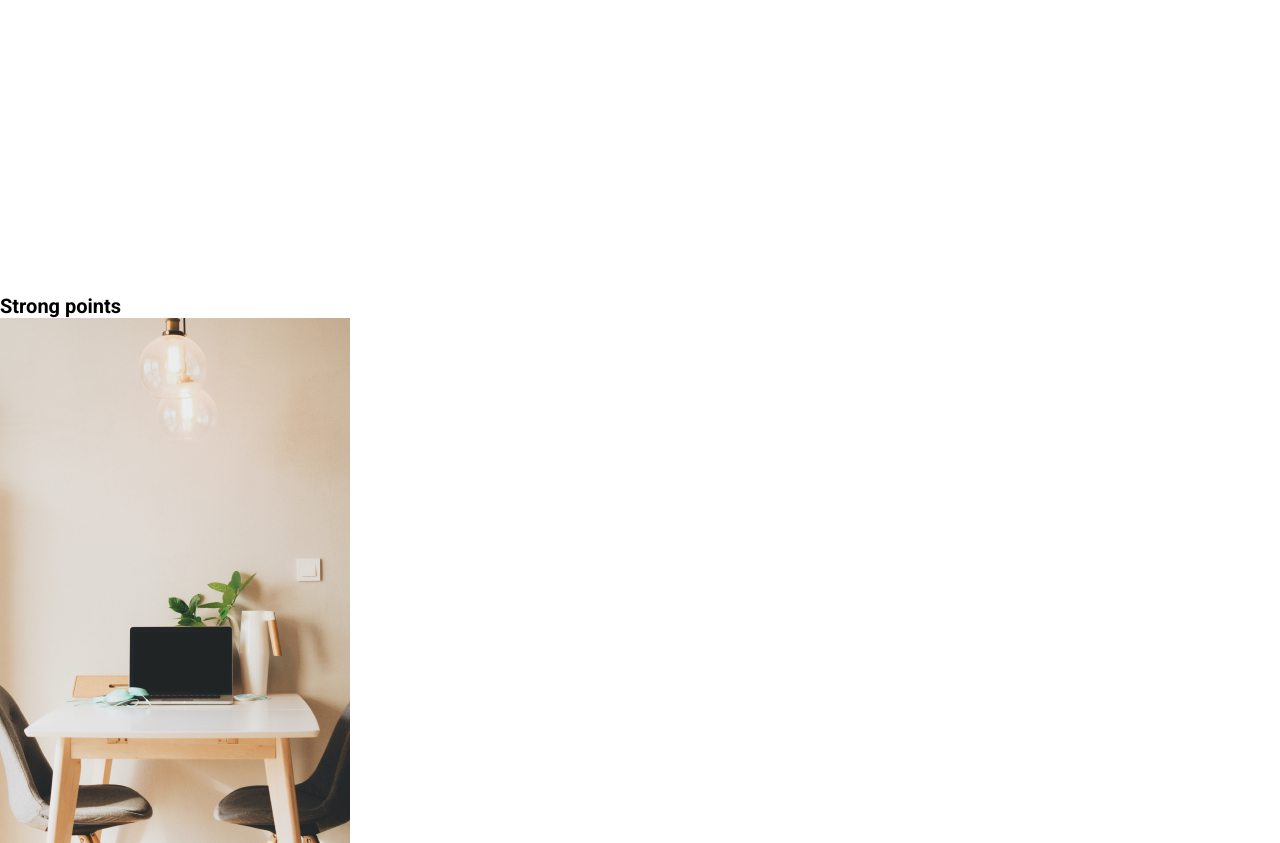
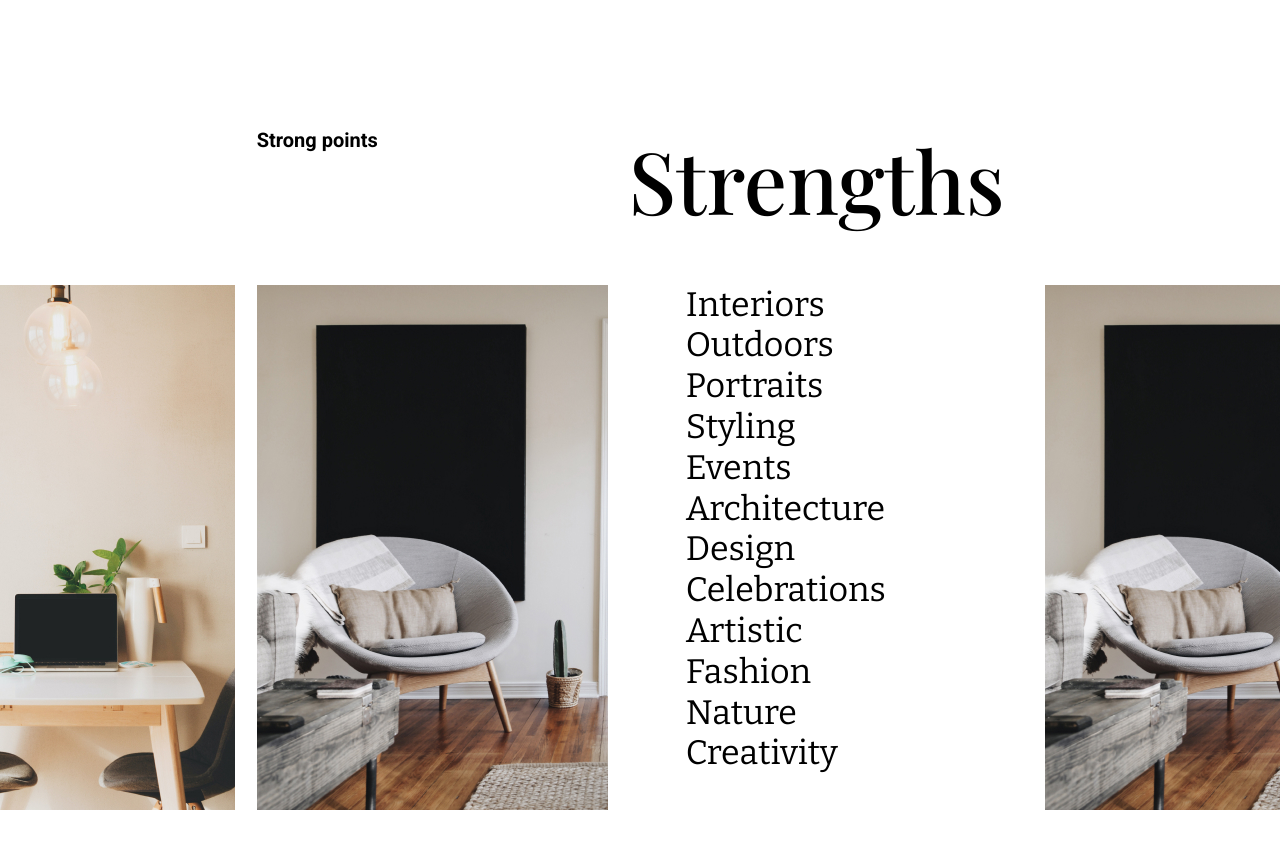
Before and after one commit to skorogod/otus-css-korogod, a plain HTML site: page index.html in a window 1280 px wide. Shown: the part 4620-5463 px from the top of the page. Drawn offline with nearby package versions, Linux system fonts and the light colour scheme; files that its build step writes are made by us from their sources; files whose address does not match are found by name.

Commit message:
strong-points-section added

```diff
--- a/index.html
+++ b/index.html
@@ -123,19 +123,14 @@
       </div>
     </section>
     <!--Strong points Section-->
-    <section class="strengths">
-      <h2 class="section-name">Strong points</h2>
-      <div>
-        <img src="img/Strong-points-1.jpg" alt="">
-      </div>
-      <div>
-        <img src="img/Strong-points-2.jpg" alt="">
-      </div>
-      <article>
-        <h2 class="strengths-title">
+    <section class="strengths wrapper">
+      <h2 class="strengths-header section-name">Strong points</h2>
+      <img class="img-1" src="img/Strong-points-1.jpg" alt="">
+      <img class="img-2" src="img/Strong-points-2.jpg" alt="">
+      <h2 class="strengths-list-title">
           Strengths
       </h2>
-        <ul>
+      <ul class="strengths-list">
         <li>Interiors</li>
         <li>Outdoors</li>
         <li>Portraits</li>
@@ -149,10 +144,7 @@
         <li>Nature</li>
         <li>Creativity</li>
       </ul>
-        <div>
-          <img src="img/Strong-points-3.jpg" alt="">
-        </div>
-      </article>
+      <img class="img-3" src="img/Strong-points-2.jpg" alt="">
     </section>
   </main>
 </body>
--- a/styles/css/style.css
+++ b/styles/css/style.css
@@ -48,7 +48,7 @@ html{
 }
 
 /*Titles*/
-.hero-title, .bio-title, .strengths-title {
+.hero-title, .bio-title, .strengths-list-title {
     font-family: 'Playfair Display', serif;
     font-size: 4.3rem;
     font-weight: 500;
@@ -156,7 +156,6 @@ html{
 .testimonials {
     max-width: 1179px;
     margin-top: 258px;
-    margin-bottom: 300px;
     display: grid;
     grid-template-rows: 1fr 760px;
     row-gap: 33px;
@@ -179,8 +178,6 @@ html{
     column-gap: 1.15rem;
     overflow: hidden;
 }
-
-
 
 .testimonials-nav-list {
     display: grid;
@@ -217,8 +214,87 @@ html{
 
 
 /*Strengths Section*/
-.strengths ul {
+.strengths {
+    margin-top: 134px;
+    margin-bottom: 161px;
+    display: grid;
+    justify-content: center;
+    gap: 17px calc(1.7% );
+    grid-template-rows: 140px 1fr;
+    grid-template-columns: 350px 350px 395px 350px;
+    overflow-x: hidden;
+}
+
+.strengths-header {
+    -webkit-writing-mode: sideways-lr;
+        -ms-writing-mode: sideways-lr;
+            writing-mode: sideways-lr;
+    grid-column: 2/3;
+    justify-self: start;
+}
+
+.img-1, .img-2, .img-3, .strengths-list {
+    grid-row: 2;
+}
+
+.strengths-article {
+    grid-column: 3/4;
+    grid-row: 1/3;
+}
+
+.strengths-list {
     list-style-type: none;
     font-family: 'Bitter', 'Times New Roman', Times, serif;
     font-size: 1.7rem;
+    padding-left: calc(12% + 10px);
 }
+
+
+@supports not (display: grid) {
+    .strengths {
+        margin-top: 134px;
+        margin-bottom: 161px;
+        display: flex;
+        flex-flow: column wrap;
+        height: 665px;
+        gap: 17px calc(1.7% + 10px);
+        justify-content:end;
+        align-items:center;
+        overflow-x: hidden ;
+        align-content: center;
+    }
+
+    .img-1 {
+        order: 0;
+        margin-top: 140px;
+        align-self: flex-end;
+    }
+
+    .strengths-header {
+        order: 1;
+        -webkit-writing-mode: sideways-lr;
+            -ms-writing-mode: sideways-lr;
+                writing-mode: sideways-lr;
+        align-self: flex-start;
+    }
+
+    .img-2 {
+        order: 1;
+    }
+
+    .strengths-list-title {
+        order: 2;
+    }
+
+    .strengths-list {
+        order: 3;
+        list-style-type: none;
+        font-family: 'Bitter', 'Times New Roman', Times, serif;
+        font-size: 1.7rem;
+        margin-bottom: 30px;
+    }
+
+    .img-3 {
+        order: 4;
+    }
+}
```
Also changed, not shown: img/Strong-points-3.jpg (deleted). Lines whose indentation alone changed are shown as unchanged.
